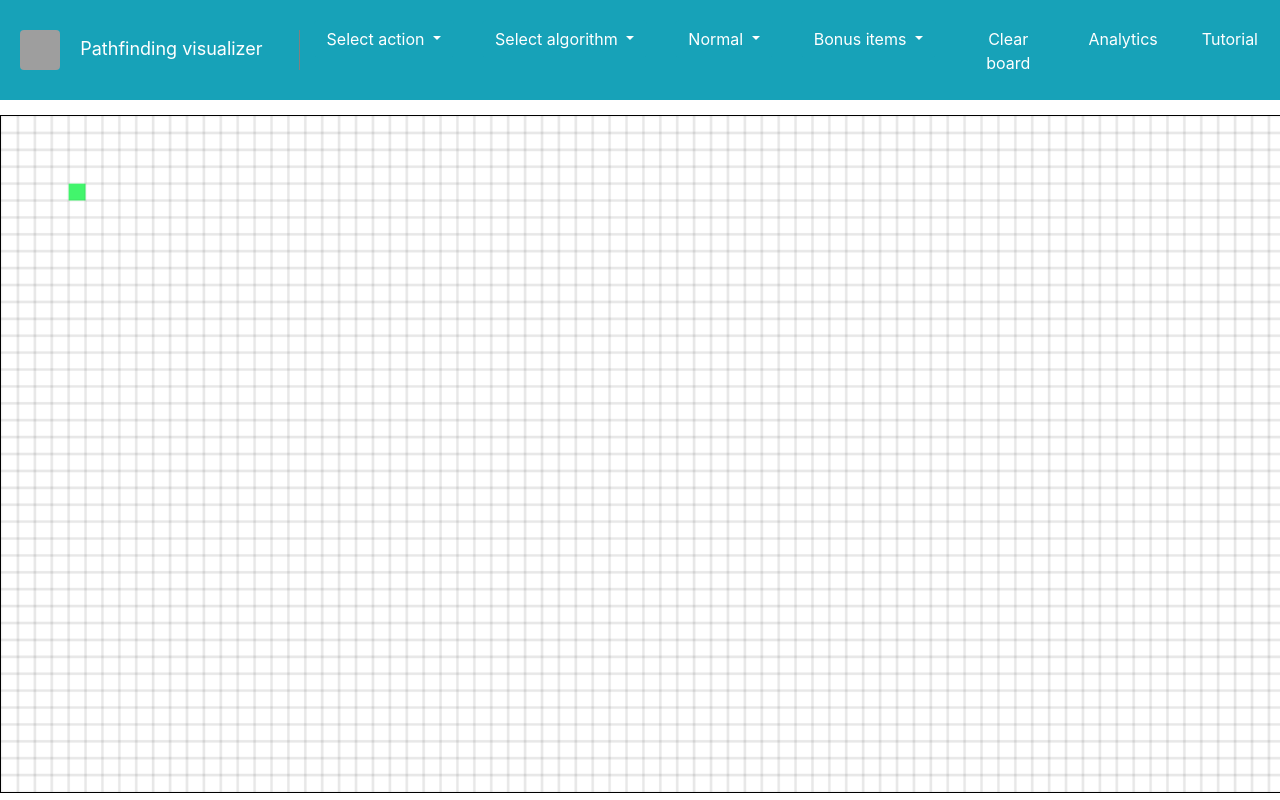
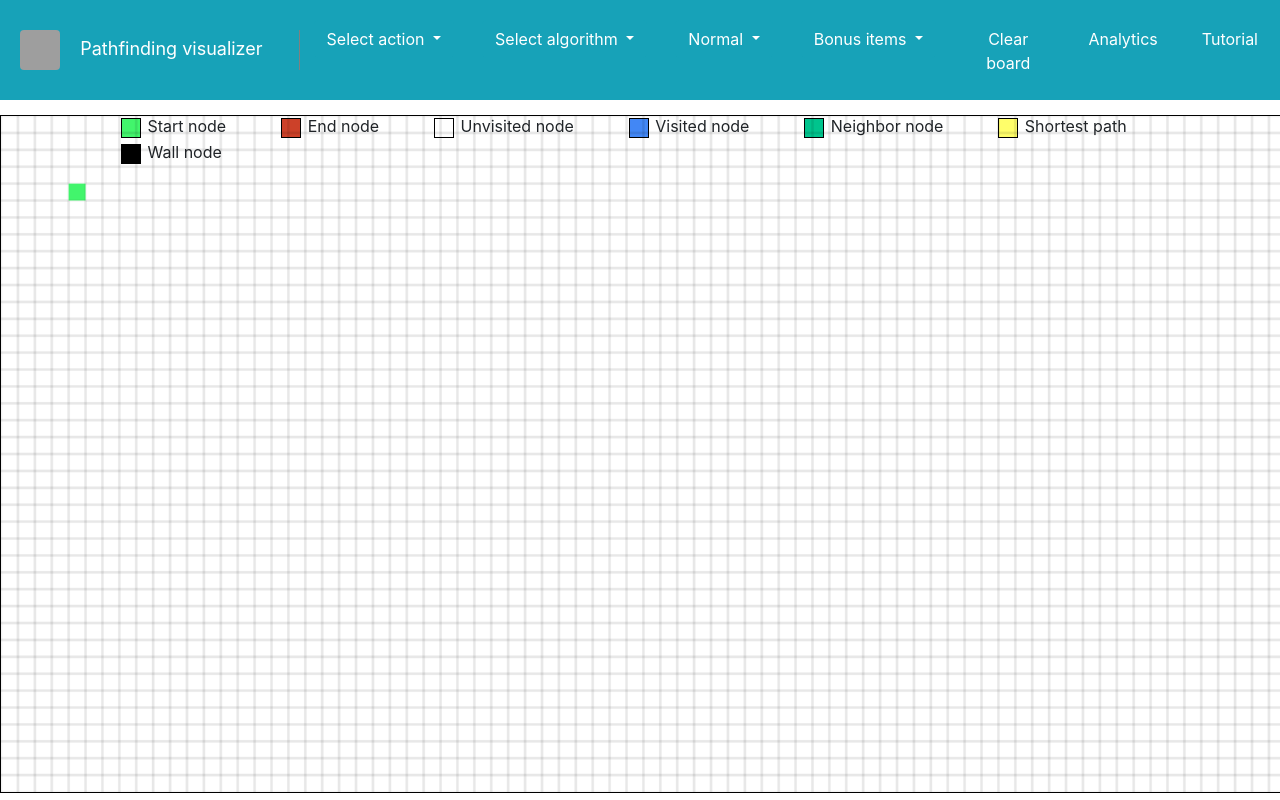
Before and after one commit to ajdinpasic/Pathfinding-visualizer, an Angular app in the folder angular-spa/: page / in a window 1280 px wide. Shown: the top 800 px of the page. Built offline with nearby package versions, Linux system fonts and the light colour scheme; grey boxes are pictures that could not be loaded.

Commit message:
nodes legend added

```diff
--- a/angular-spa/src/app/components/grid-menu/grid-menu.component.css
+++ b/angular-spa/src/app/components/grid-menu/grid-menu.component.css
@@ -123,6 +123,163 @@ width: 200px;
     font-size: 18px;
 }
 
+.tutorial-nodes {
+    display: inline-block;
+    list-style: none;
+    padding: 0 28px 0 0;
+    margin: 0 10px;
+}
+
+.start {
+    width: 20px;
+    height: 20px;
+    display: inline-block;
+    position: relative;
+    top: 0.35em;
+    margin: 0 0.42em;
+    border: 0.1px solid black;
+    background-color: rgb(66, 245, 108);
+    animation-duration: 1.5s;
+    animation-timing-function: linear;
+    animation-name: triangletwo;
+    animation-delay: 0;
+    animation-direction: alternate;
+    animation-iteration-count: 1;
+    animation-fill-mode: forwards;
+    animation-play-state: running;
+}
+
+.end {
+    width: 20px;
+    height: 20px;
+    display: inline-block;
+    position: relative;
+    top: 0.35em;
+    margin: 0 0.42em;
+    border: 0.1px solid black;
+    background-color: rgb(204, 65, 41);
+    animation-duration: 1.5s;
+    animation-timing-function: linear;
+    animation-name: triangletwo;
+    animation-delay: 0;
+    animation-direction: alternate;
+    animation-iteration-count: 1;
+    animation-fill-mode: forwards;
+    animation-play-state: running;
+}
+
+.unvisit {
+    background-color: rgb(255, 255, 255);
+    animation-duration: 1.5s;
+    animation-timing-function: linear;
+    animation-name: triangletwo;
+    animation-delay: 0;
+    animation-direction: alternate;
+    animation-iteration-count: 1;
+    animation-fill-mode: forwards;
+    animation-play-state: running;
+    width: 20px;
+    height: 20px;
+    display: inline-block;
+    position: relative;
+    top: 0.35em;
+    margin: 0 0.42em;
+    border: 0.1px solid black;
+}
+
+.visit {
+    background-color: #4287f5;
+    animation-duration: 1.5s;
+    animation-timing-function: linear;
+    animation-name: triangletwo;
+    animation-delay: 0;
+    animation-direction: alternate;
+    animation-iteration-count: 1;
+    animation-fill-mode: forwards;
+    animation-play-state: running;
+    width: 20px;
+    height: 20px;
+    display: inline-block;
+    position: relative;
+    top: 0.35em;
+    margin: 0 0.42em;
+    border: 0.1px solid black;
+}
+
+.neighbor {
+    background-color: #00c48d;
+    animation-duration: 1.5s;
+    animation-timing-function: linear;
+    animation-name: triangletwo;
+    animation-delay: 0;
+    animation-direction: alternate;
+    animation-iteration-count: 1;
+    animation-fill-mode: forwards;
+    animation-play-state: running;
+    width: 20px;
+    height: 20px;
+    display: inline-block;
+    position: relative;
+    top: 0.35em;
+    margin: 0 0.42em;
+    border: 0.1px solid black;
+}
+
+.shortest {
+    background-color: rgb(255, 254, 106);
+    animation-duration: 1.5s;
+    animation-timing-function: linear;
+    animation-name: triangletwo;
+    animation-delay: 0;
+    animation-direction: alternate;
+    animation-iteration-count: 1;
+    animation-fill-mode: forwards;
+    animation-play-state: running;
+    width: 20px;
+    height: 20px;
+    display: inline-block;
+    position: relative;
+    top: 0.35em;
+    margin: 0 0.42em;
+    border: 0.1px solid black;
+}
+
+.wall {
+    background-color: black;
+    animation-duration: 1.5s;
+    animation-timing-function: linear;
+    animation-name: triangletwo;
+    animation-delay: 0;
+    animation-direction: alternate;
+    animation-iteration-count: 1;
+    animation-fill-mode: forwards;
+    animation-play-state: running;
+    width: 20px;
+    height: 20px;
+    display: inline-block;
+    position: relative;
+    top: 0.35em;
+    margin: 0 0.42em;
+    border: 0.1px solid black;
+}
+
+@keyframes triangletwo {
+    0% {
+        transform: scale(.6);
+        /* background-color: rgb(66, 245, 108) */
+    }
+
+    50% {
+        transform: scale(1.2);
+        /* background-color: rgb(66, 245, 108) */
+    }
+
+    100% {
+        transform: scale(1.0);
+        /* background-color: rgb(255, 254, 106); */
+    }
+}
+
 @media (max-width: 576px) {
     .nav-item {
         width: 100%;
--- a/angular-spa/src/app/components/grid-menu/grid-menu.component.html
+++ b/angular-spa/src/app/components/grid-menu/grid-menu.component.html
@@ -112,3 +112,28 @@
         </div>
     </div>
 </div>
+<div id="mainText" style="position: absolute; left: 5%; top: 14%;">
+    <ul>
+        <li class="tutorial-nodes">
+            <div class="start"></div>Start node
+        </li>
+        <li class="tutorial-nodes">
+            <div class="end"></div>End node
+        </li>
+        <li  class="tutorial-nodes">
+            <div class="unvisit"></div>Unvisited node
+        </li>
+        <li class="tutorial-nodes">
+            <div class="visit"></div>Visited node
+        </li>
+        <li class="tutorial-nodes">
+            <div class="neighbor"></div>Neighbor node
+        </li>
+        <li class="tutorial-nodes">
+            <div class="shortest"></div>Shortest path
+        </li>
+        <li class="tutorial-nodes">
+            <div class="wall"></div>Wall node
+        </li>
+    </ul>
+</div>
```
